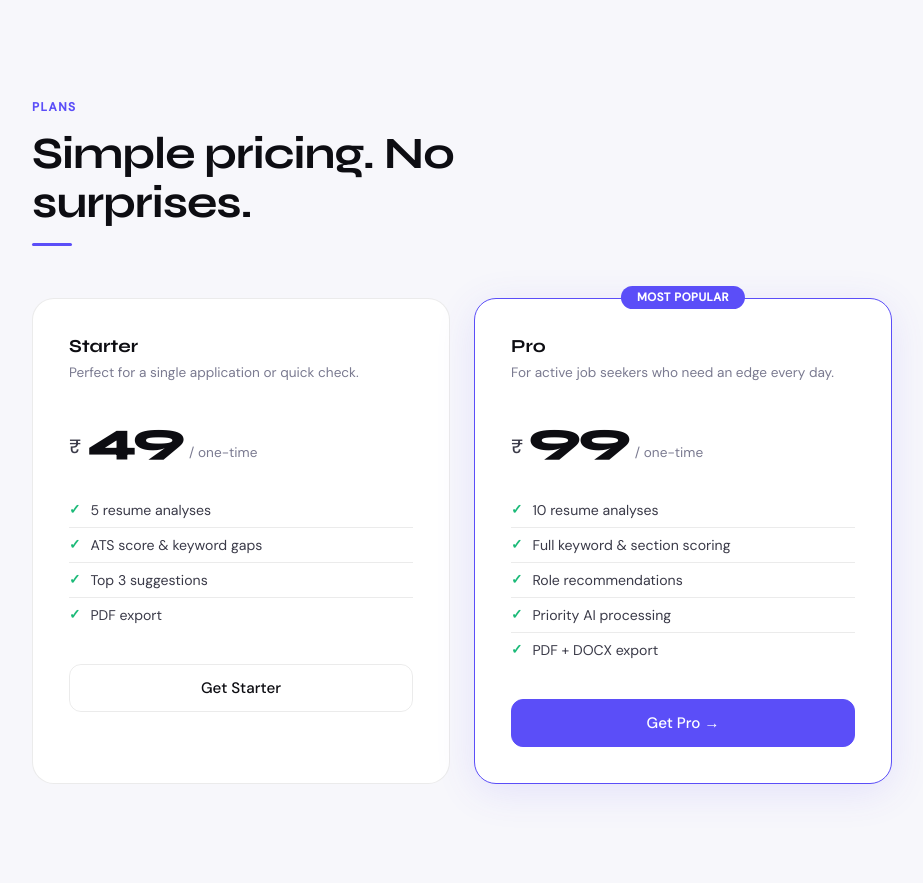
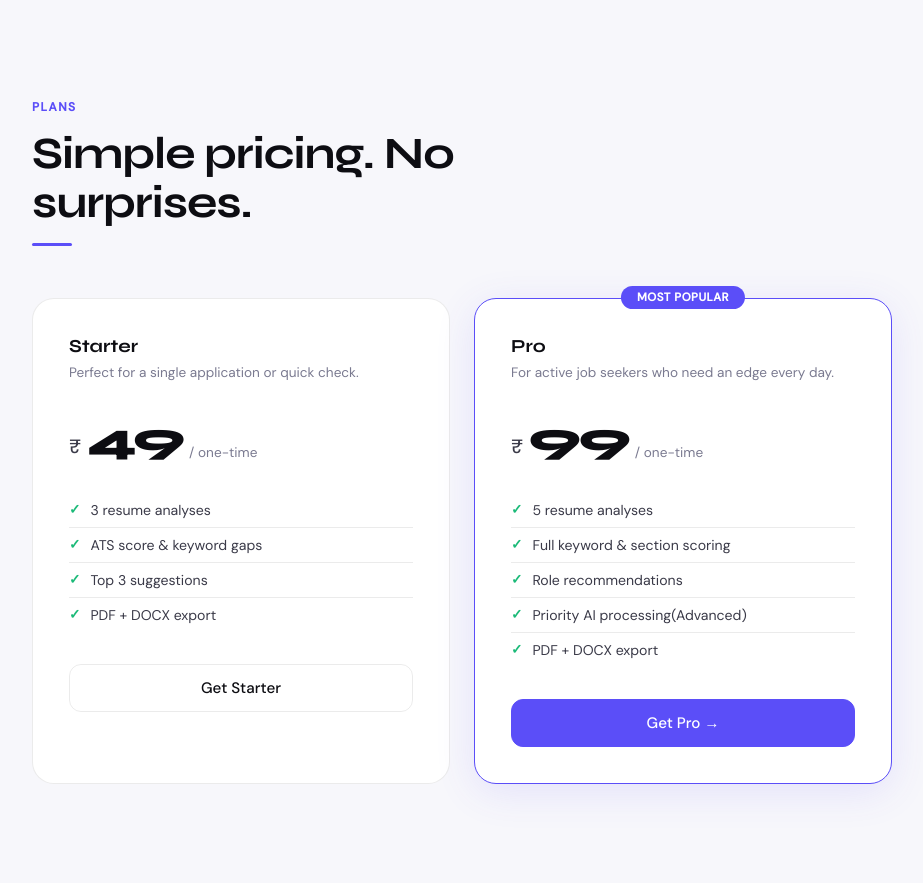
Before and after one commit to pulkit-dev45/ResumeIQ, a Django app: page / in a window 1280 px wide. Shown: the part 2196-3079 px from the top of the page, without its empty margins (178-1101 px from the left). Run offline with Django 5.2, Linux system fonts and the light colour scheme; some libraries are stand-ins or nearby versions.

Commit message:
Pricing updation

```diff
--- a/resumeApp/templates/h4.html
+++ b/resumeApp/templates/h4.html
@@ -1015,10 +1015,10 @@
                     <span class="price-period">/ one-time</span>
                 </div>
                 <ul class="plan-features">
-                    <li>5 resume analyses</li>
+                    <li>3 resume analyses</li>
                     <li>ATS score & keyword gaps</li>
                     <li>Top 3 suggestions</li>
-                    <li>PDF export</li>
+                    <li>PDF + DOCX export</li>
                 </ul>
                 <button class="plan-btn" id="btn-starter" onclick="payNow(49, 'btn-starter')">
                     <span class="btn-text">Get Starter</span>
@@ -1037,10 +1037,10 @@
                     <span class="price-period">/ one-time</span>
                 </div>
                 <ul class="plan-features">
-                    <li>10 resume analyses</li>
+                    <li>5 resume analyses</li>
                     <li>Full keyword & section scoring</li>
                     <li>Role recommendations</li>
-                    <li>Priority AI processing</li>
+                    <li>Priority AI processing(Advanced)</li>
                     <li>PDF + DOCX export</li>
                 </ul>
                 <button class="plan-btn primary" id="btn-pro" onclick="payNow(99, 'btn-pro')">
--- a/resumeApp/templates/privacy.html
+++ b/resumeApp/templates/privacy.html
@@ -270,7 +270,7 @@
 
 <footer>
     <a href="/" class="footer-logo">Resume<span>TC</span></a>
-    <p class="footer-copy">© 2025 ResumeTC. All rights reserved.</p>
+    <p class="footer-copy">© 2026 ResumeTC. All rights reserved.</p>
 </footer>
 
 </body>
--- a/resumeApp/templates/refund.html
+++ b/resumeApp/templates/refund.html
@@ -389,7 +389,7 @@
 
 <footer>
     <a href="/" class="footer-logo">Resume<span>TC</span></a>
-    <p class="footer-copy">© 2025 ResumeTC. All rights reserved.</p>
+    <p class="footer-copy">© 2026 ResumeTC. All rights reserved.</p>
 </footer>
 
 </body>
--- a/resumeApp/templates/terms.html
+++ b/resumeApp/templates/terms.html
@@ -248,8 +248,8 @@
     <div class="section">
         <h2><span class="section-num">3</span> Plans &amp; Pricing</h2>
         <ul>
-            <li>Starter Plan — ₹49 for 5 credits</li>
-            <li>Pro Plan — ₹99 for 10 credits</li>
+            <li>Starter Plan — ₹49 for 3 credits</li>
+            <li>Pro Plan — ₹99 for 5 credits</li>
         </ul>
         <p style="margin-top: 12px;">Each resume analysis consumes 1 credit.</p>
     </div>
@@ -283,7 +283,7 @@
 
 <footer>
     <a href="/" class="footer-logo">Resume<span>TC</span></a>
-    <p class="footer-copy">© 2025 ResumeTC. All rights reserved.</p>
+    <p class="footer-copy">© 2026 ResumeTC. All rights reserved.</p>
 </footer>
 
 </body>
--- a/resumeApp/views.py
+++ b/resumeApp/views.py
@@ -41,7 +41,7 @@ class Resumeanalyzing(APIView):
     def post(self,request):
         user=request.user
         if not user.is_authenticated:
-            free_uses=request.session.get("free_uses",2)
+            free_uses=request.session.get("free_uses",1)
             if free_uses<=0:
                 return Response({"error":"Free limits over,No credits Remaining"})
         else:
@@ -303,11 +303,11 @@ class VerifyPayments(APIView):
             paid_amount = order["amount"]  # THIS IS TRUSTED (in paise)
 
             if paid_amount == 4900:
-                profile.credits += 5
+                profile.credits += 3
                 profile.plan = "starter"
 
             elif paid_amount == 9900:
-                profile.credits += 10
+                profile.credits += 5
                 profile.plan = "pro"
             profile.save()
             send_purchase_email(user)
```
